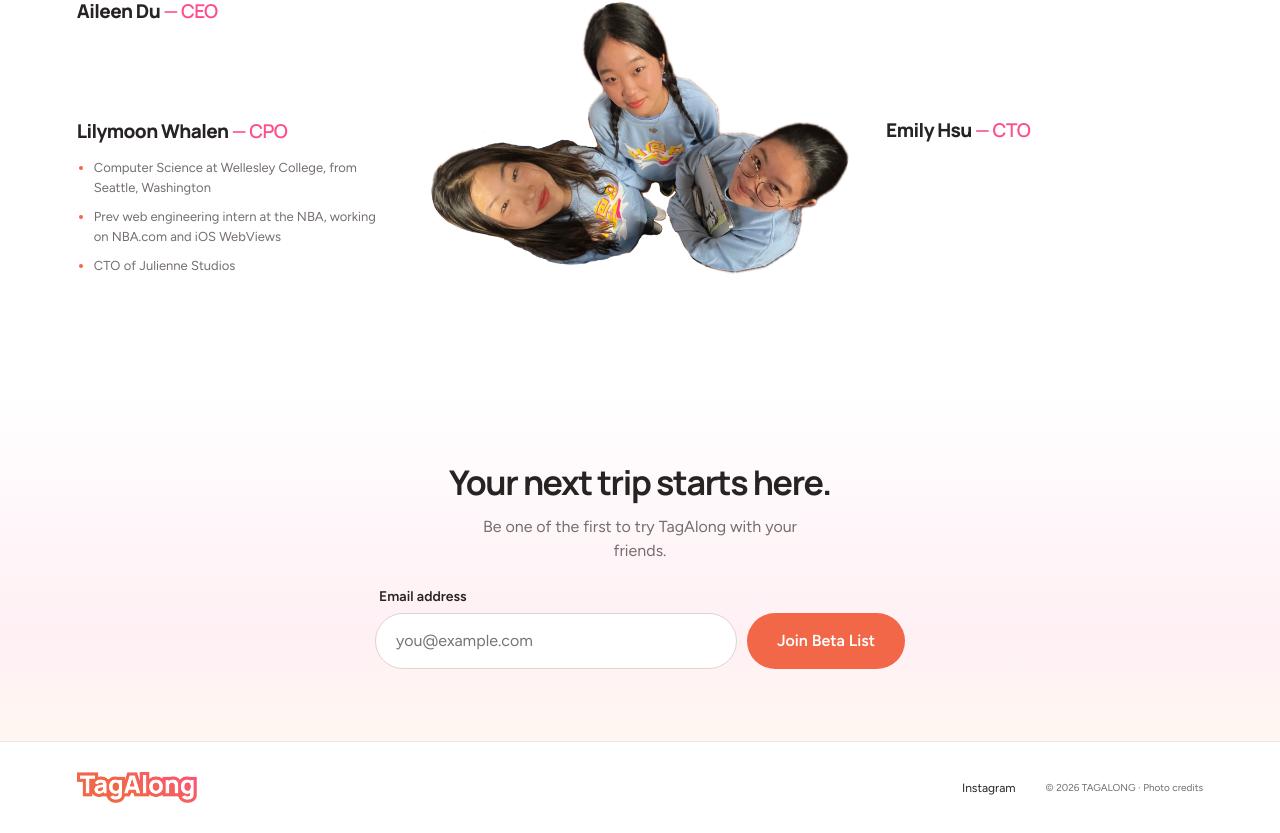
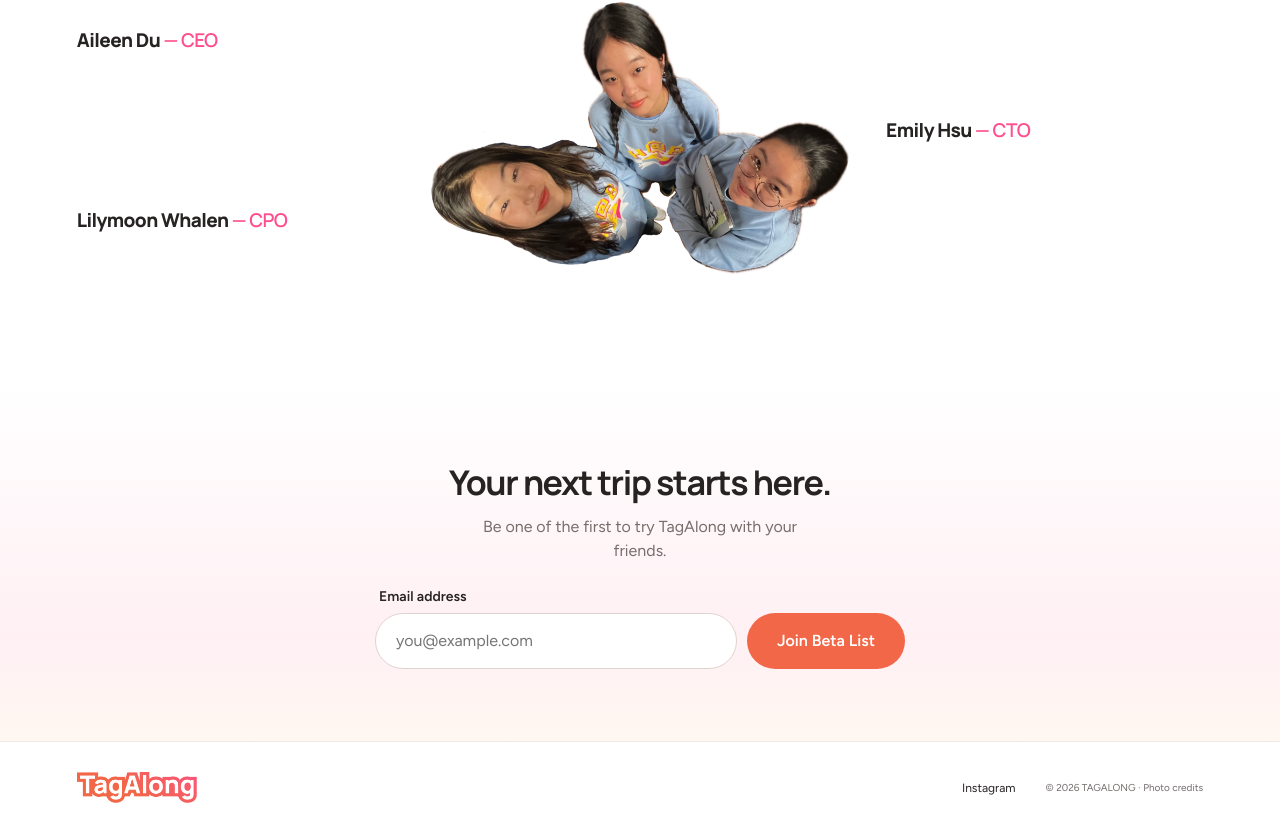
Before and after one commit to Aliendoo/tagAlong_landing, a React (Vite) app: page / in a window 1280 px wide. Shown: the part 4219-5052 px from the top of the page. Built offline with nearby package versions, Linux system fonts and the light colour scheme.

Commit message:
Founders Update

```diff
--- a/src/data/founders.ts
+++ b/src/data/founders.ts
@@ -17,11 +17,7 @@ export const founders: Founder[] = [
   {
     name: 'Lilymoon Whalen',
     role: 'CPO',
-    highlights: [
-      'Computer Science at Wellesley College, from Seattle, Washington',
-      'Prev web engineering intern at the NBA, working on NBA.com and iOS WebViews',
-      'CTO of Julienne Studios',
-    ],
+    highlights: [],
     position: 'bottom-left',
   },
   {
```
